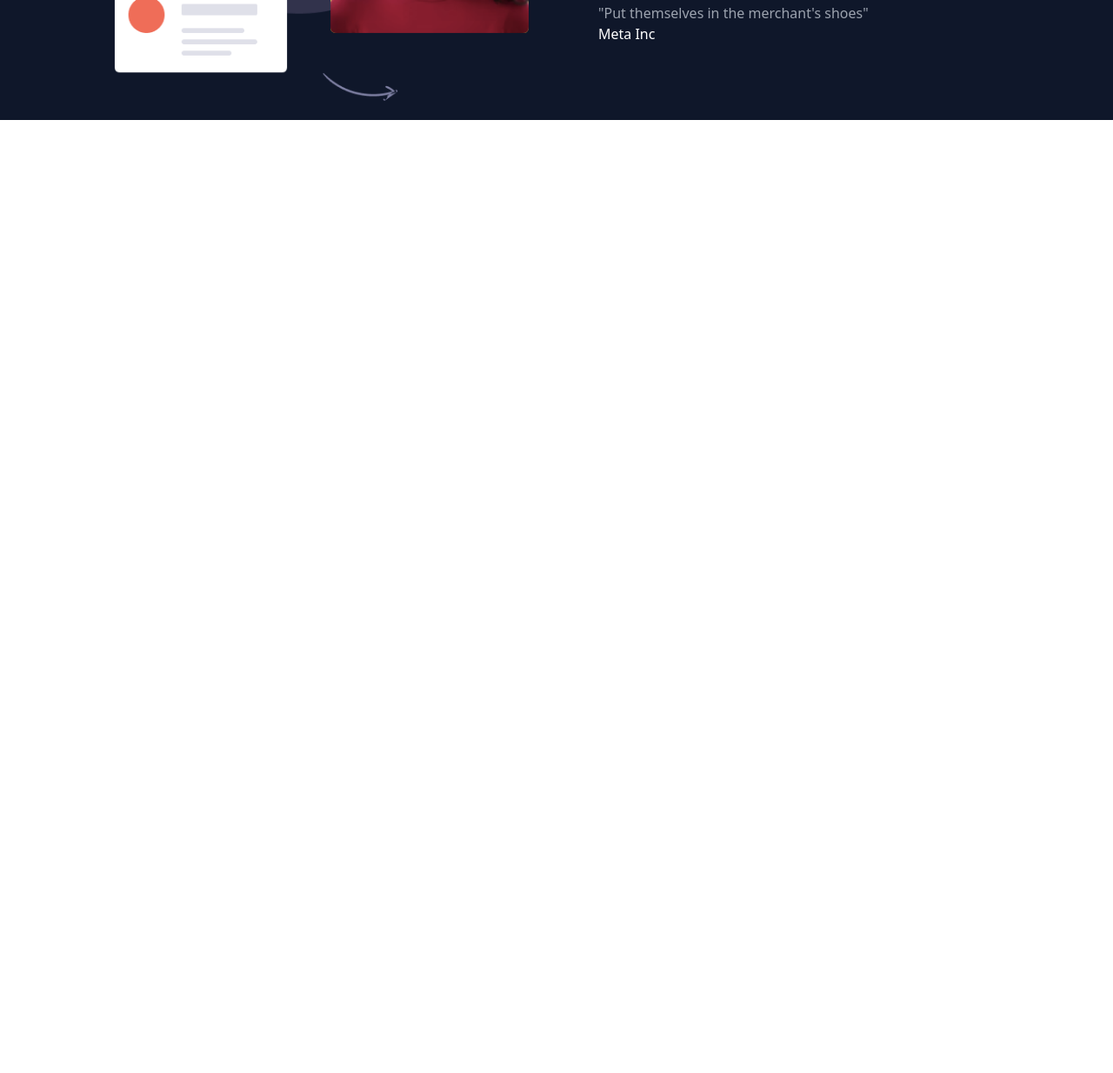
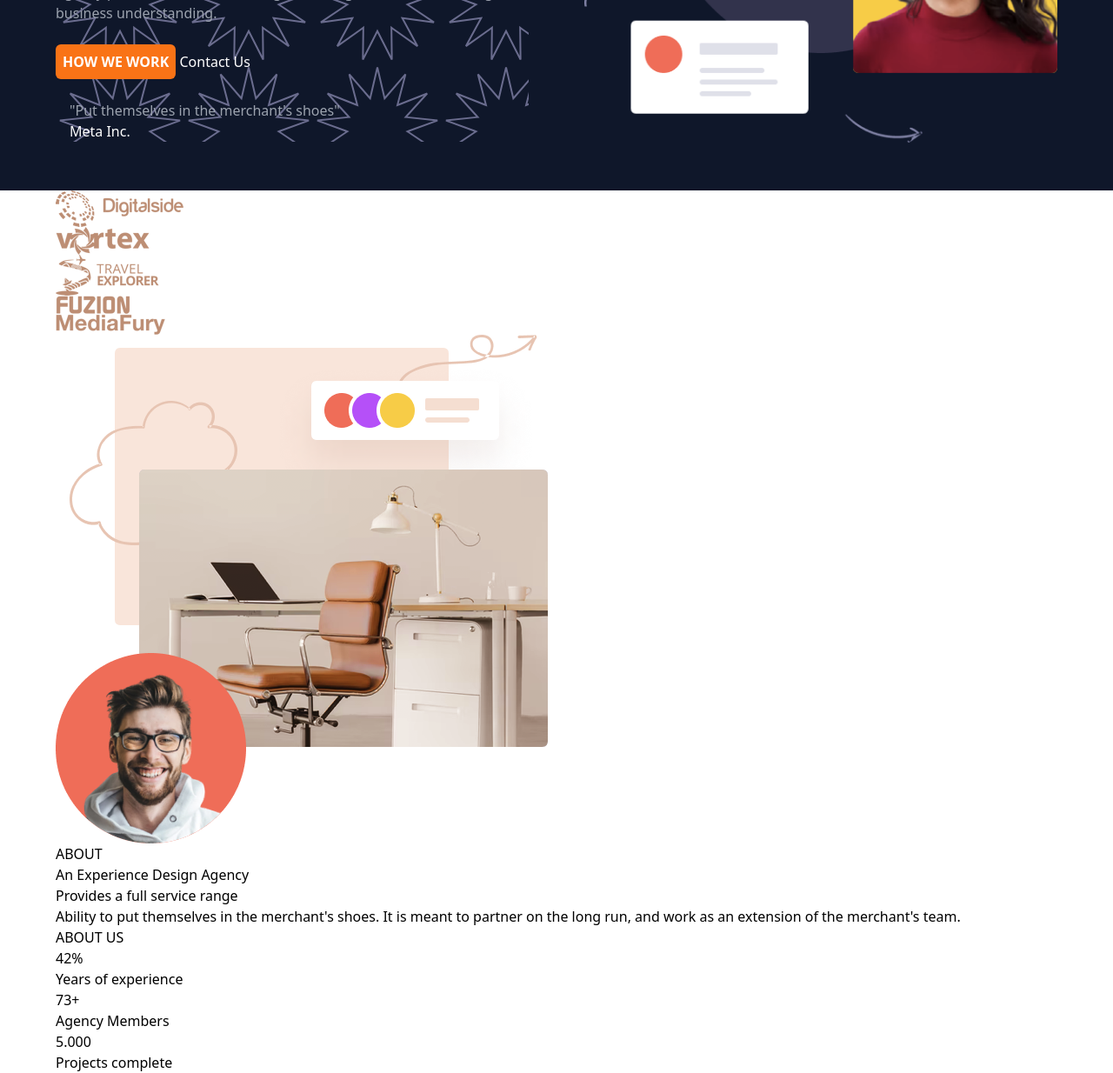
Before and after one commit to iamcelestino/Agency-portfolio, a website: page public/index.html in a window 1280 px wide. Shown: the part 500-1734 px from the top of the page at 87% size. Before the commit the page ends 800 px from the top, so only its background shows below. Drawn offline with Linux system fonts and the light colour scheme.

Commit message:
feat: add three section

```diff
--- a/public/index.html
+++ b/public/index.html
@@ -31,12 +31,12 @@
     <section id="banner" class="bg-slate-900 text-white">
         <div class="container">
             <div class="md:flex items-center gap-16">
-                <div class="grow md:w-2/4">
+                <div class="md:w-2/4 md:py-8 md:order-2">
                     <img src="images/bannerImg.png" alt="">
                 </div>
-                <div class="grow md:w-2/4">
+                <div class=" md:w-2/4 bg-[url('/images/Star.svg')]">
                     <p class="">Modern Studio</p>
-                    <h1 class="text-5xl font-bold py-4">WE'RE HELP TO BUILD YOUR DREAM PROJECT</h1>
+                    <h1 class="text-4xl font-bold py-4 md:text-3xl  lg:text-6xl xl:text-7xl">WE'RE HELP TO BUILD YOUR DREAM PROJECT</h1>
                     <p class="text-gray-400 mb-6">Agency provides a full service range including technical skills, design, business understanding.</p>
                     <div class="mb-6">
                         <a class="inline-block bg-orange-500 p-2 rounded-md font-bold" href="">HOW WE WORK</a>
@@ -46,12 +46,56 @@
                         <img src="images/Bitmap.svg" alt="">
                         <div>
                             <p class="text-gray-400">"Put themselves in the merchant's shoes"</p>
-                            <a href="">Meta Inc</a>
+                            <a href="">Meta Inc.</a>
                         </div>
                     </div>
                 </div>
             </div>
         </div>
     </section>
+    <section id="">
+        <div class="container">
+            <div class="companies">
+                <div><img src="images/company1.png" alt=""></div>
+                <div><img src="images/company2.png" alt=""></div>
+                <div><img src="images/company3.png" alt=""></div>
+                <div><img src="images/company4.png" alt=""></div>
+                <div><img src="images/company5.png" alt=""></div>
+            </div>
+        </div>
+    </section>
+    <section>
+        <div class="container">
+            <div>
+                <div><img src="images/pic1.png" alt=""></div>
+            </div>
+            <article>
+                <h5>ABOUT</h5>
+                <h1>An Experience Design Agency</h1>
+                <p>Provides a full service range</p>
+                <p>Ability to put themselves in the merchant's shoes. It is meant to partner on the long run, and work as an extension of the merchant's team.</p>
+                <button>ABOUT US</button>
+            </article>
+        </div>
+    </section>
+
+    <section>
+        <div class="container">
+            <div>
+                <div>
+                    <h1>42%</h1>
+                    <p>Years of experience</p>
+                </div>
+                <div>
+                    <h1>73+</h1>
+                    <p>Agency Members</p>
+                </div>
+                <div>
+                    <h1>5.000</h1>
+                    <p>Projects complete</p>
+                </div>
+            </div>
+        </div>
+    </section>
 </body>
 </html>
--- a/tailwind.config.js
+++ b/tailwind.config.js
@@ -5,14 +5,16 @@ module.exports = {
         "./src/**/*.js"
     ],
     theme: {
-      extend: {},
+      extend: {
+
+      },
       container: {
         center: true,
         padding: {
           DEFAULT: '1.5rem',
           sm: '1.5rem',
           md: '3rem',
-          xl: '5rem'
+          xl: '4rem'
         }
       }
     },
```
Also changed, not shown: html.html (added, +11 -0 lines), public/css/styles.css, public/images/company1.png (added), public/images/company1.svg (added), public/images/company2.png (added), public/images/company3.png (added), public/images/company4.png (added), public/images/company5.png (added), public/images/pic1.png (added).
